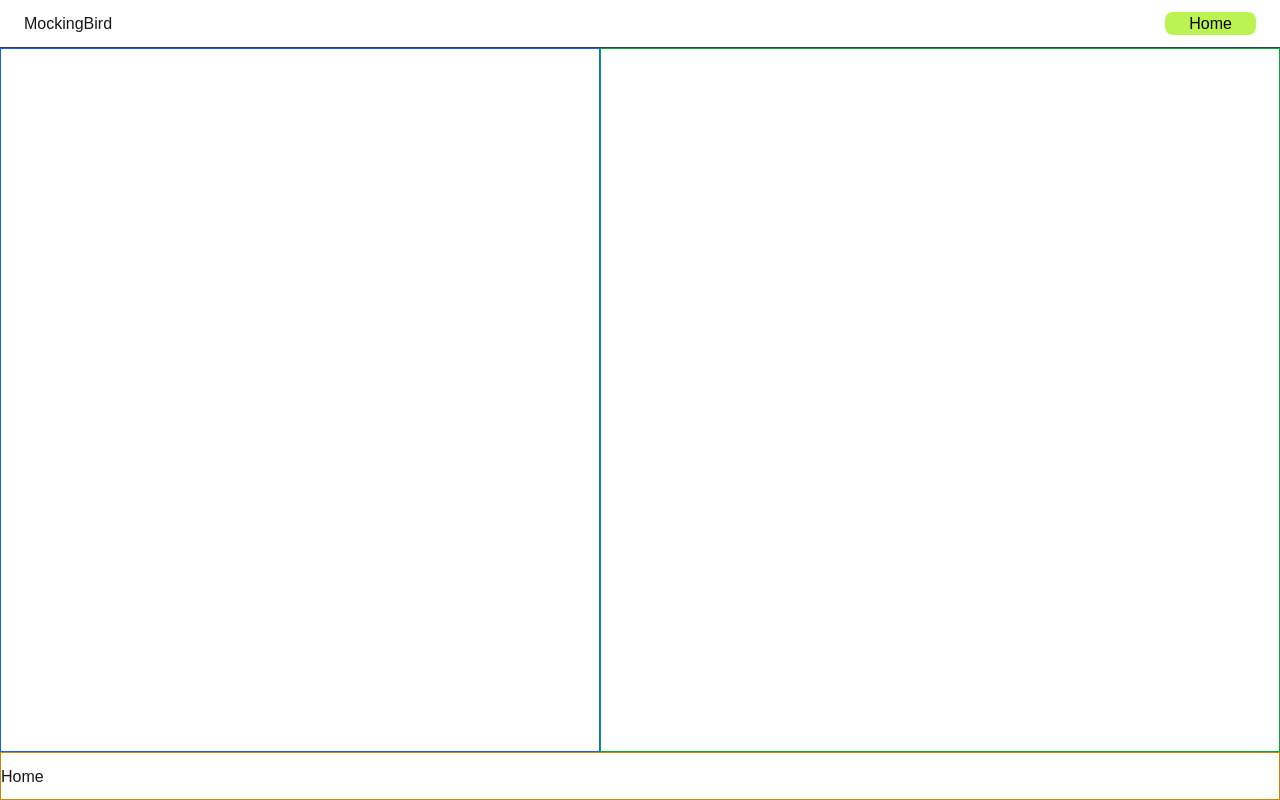
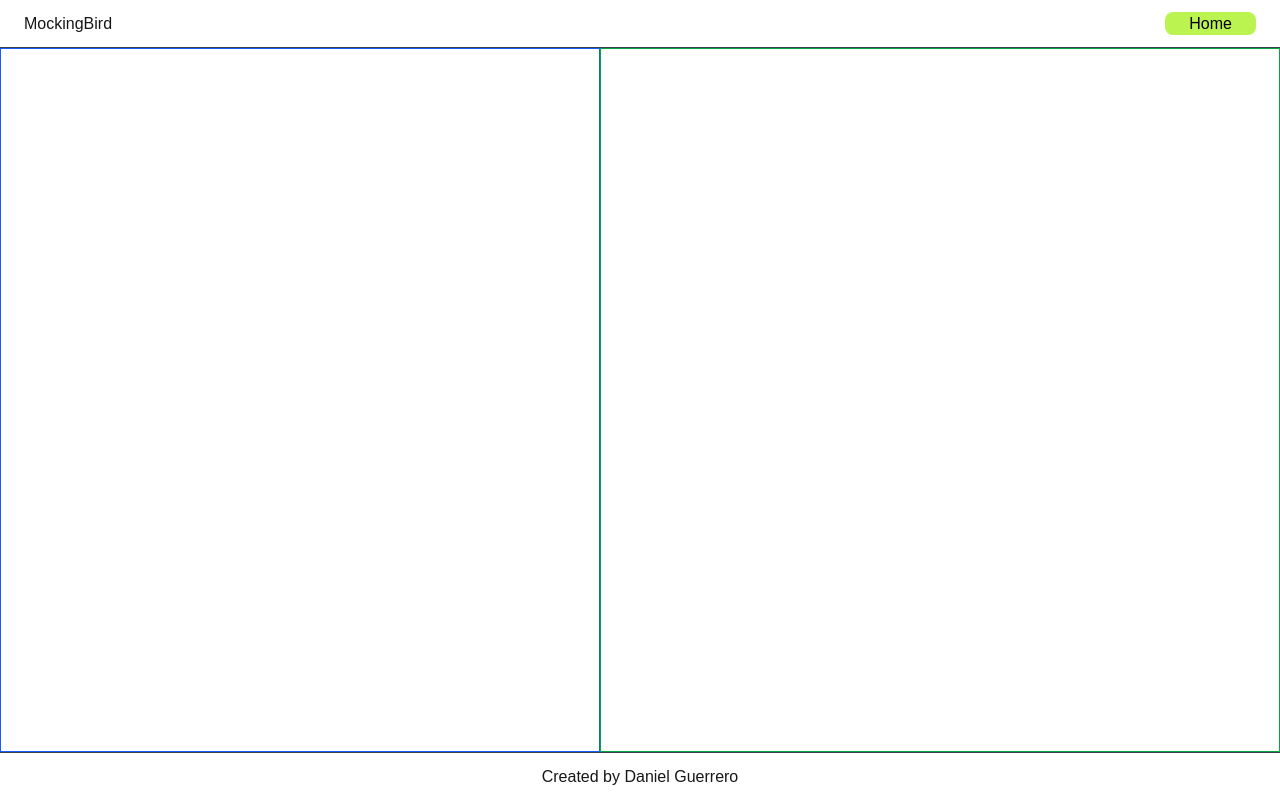
Before and after one commit to danxguerrero/MockingBird, a Next.js app in the folder mockingbird/: page /interview in a window 1280 px wide. Built offline with nearby package versions, Linux system fonts and the light colour scheme.

Commit message:
Created and styled Footer component. Closes #4

```diff
--- /dev/null
+++ b/mockingbird/src/app/components/Footer.tsx
@@ -0,0 +1,7 @@
+export const Footer = () => {
+    return (
+        <div className="border-t border-gray-700 h-12 py-3 flex justify-center">
+        <p>Created by Daniel Guerrero</p>
+      </div>
+    )
+}
--- a/mockingbird/src/app/layout.tsx
+++ b/mockingbird/src/app/layout.tsx
@@ -2,6 +2,7 @@ import type { Metadata } from "next";
 import { Geist, Geist_Mono } from "next/font/google";
 import "./globals.css";
 import { Header } from './components/Header'
+import { Footer } from './components/Footer'
 
 const geistSans = Geist({
   variable: "--font-geist-sans",
@@ -30,9 +31,7 @@ export default function RootLayout({
       >
         <Header/>
           {children}
-        <div className="border border-yellow-600 h-12 py-3">
-          <p>Home</p>
-        </div>
+        <Footer/>
       </body>
     </html>
   );
```
